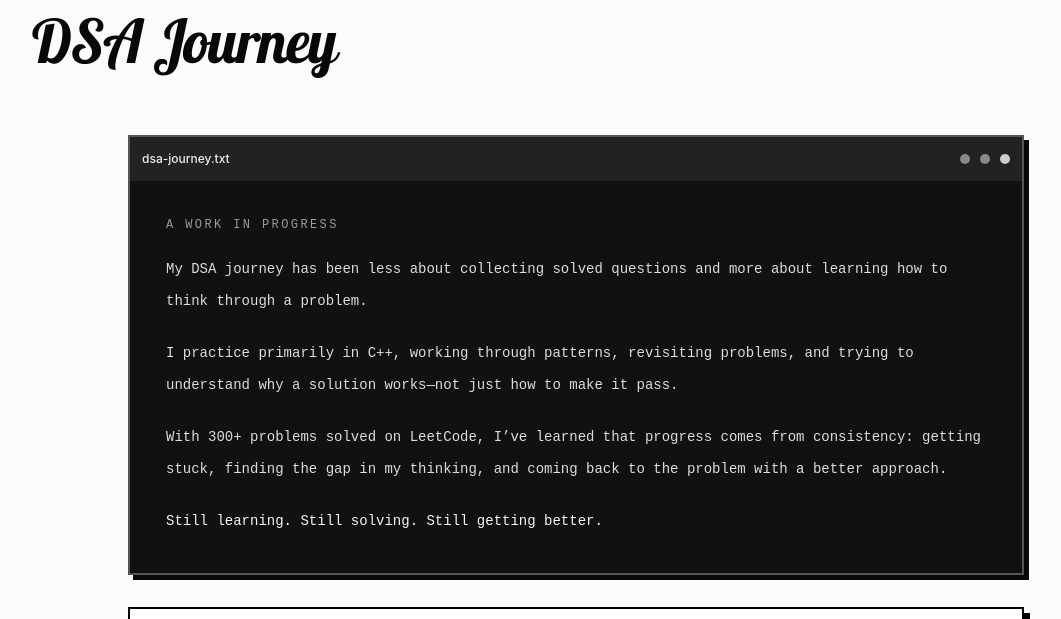
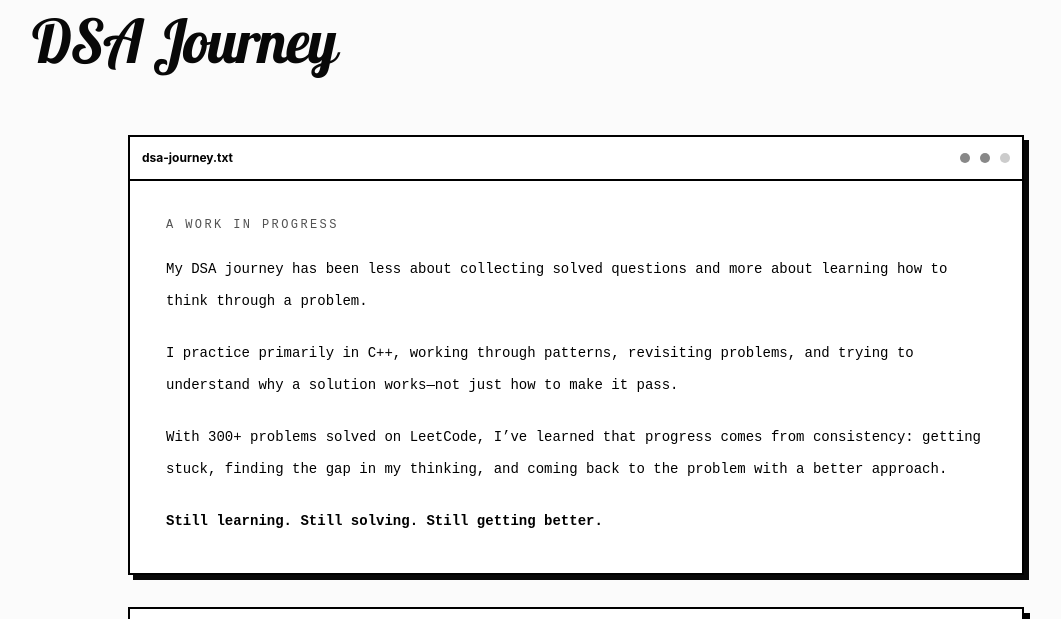
Before and after one commit to AVINASHTIWARI14/portfolio, a React (Vite) app: page / in a window 1280 px wide. Shown: the part 1640-2259 px from the top of the page, without its empty margins (64-1125 px from the left). Built offline with nearby package versions, Linux system fonts and the light colour scheme.

Commit message:
Match DSA journey card to white brutalist theme

```diff
--- a/src/components/portfolio/Dsa.tsx
+++ b/src/components/portfolio/Dsa.tsx
@@ -8,26 +8,26 @@ export function Dsa() {
         <SectionHeading index="" eyebrow="" title={<>DSA Journey</>} titleFontFamily="Lobster, cursive" />
 
         <Reveal>
-          <article className="dsa-code-window mx-auto flex min-w-0 max-w-4xl flex-col overflow-hidden border" style={{ background: "#111111", borderColor: "#555555", fontFamily: "monospace", fontSize: 14 }}>
-            <div className="dsa-code-titlebar flex h-11 shrink-0 items-center justify-end" style={{ background: "#222222" }}>
-              <span className="mr-auto truncate px-3 text-xs text-[#eeeeee]">dsa-journey.txt</span>
+          <article className="dsa-code-window brutalist-card mx-auto flex min-w-0 max-w-4xl flex-col overflow-hidden border-2 border-black bg-white text-black shadow-[6px_6px_0_0_#000]" style={{ background: "#ffffff", borderColor: "#000000", color: "#000000", fontFamily: "monospace", fontSize: 14 }}>
+            <div className="dsa-code-titlebar flex h-11 shrink-0 items-center justify-end border-b-2 border-black" style={{ background: "#ffffff", color: "#000000" }}>
+              <span className="mr-auto truncate px-3 text-xs font-bold text-black">dsa-journey.txt</span>
               <span className="dsa-window-dot" aria-hidden="true" />
               <span className="dsa-window-dot" aria-hidden="true" />
               <span className="dsa-window-dot dsa-window-dot-close" aria-hidden="true" />
             </div>
 
-            <div className="space-y-5 p-6 leading-7 text-[#dddddd] sm:p-9 sm:leading-8">
-              <p className="text-xs uppercase tracking-[0.2em] text-[#999999]">A work in progress</p>
-              <p>
+            <div className="space-y-5 p-6 leading-7 text-black sm:p-9 sm:leading-8">
+              <p className="text-xs uppercase tracking-[0.2em] text-neutral-600">A work in progress</p>
+              <p className="text-black">
                 My DSA journey has been less about collecting solved questions and more about learning how to think through a problem.
               </p>
-              <p>
+              <p className="text-black">
                 I practice primarily in C++, working through patterns, revisiting problems, and trying to understand why a solution works—not just how to make it pass.
               </p>
-              <p>
+              <p className="text-black">
                 With 300+ problems solved on LeetCode, I’ve learned that progress comes from consistency: getting stuck, finding the gap in my thinking, and coming back to the problem with a better approach.
               </p>
-              <p className="text-[#f5f5f5]">Still learning. Still solving. Still getting better.</p>
+              <p className="font-bold text-black">Still learning. Still solving. Still getting better.</p>
             </div>
           </article>
         </Reveal>
```
